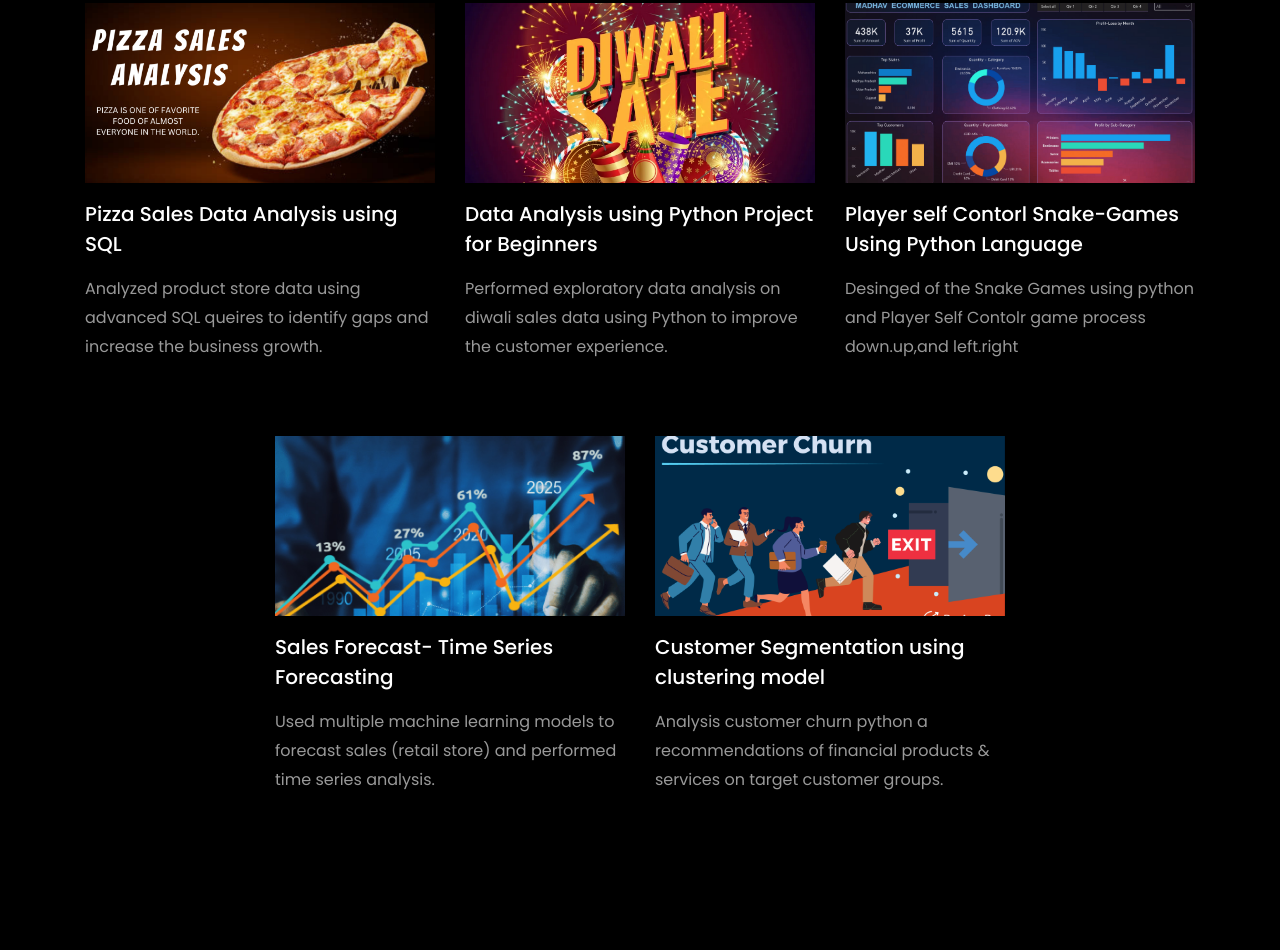
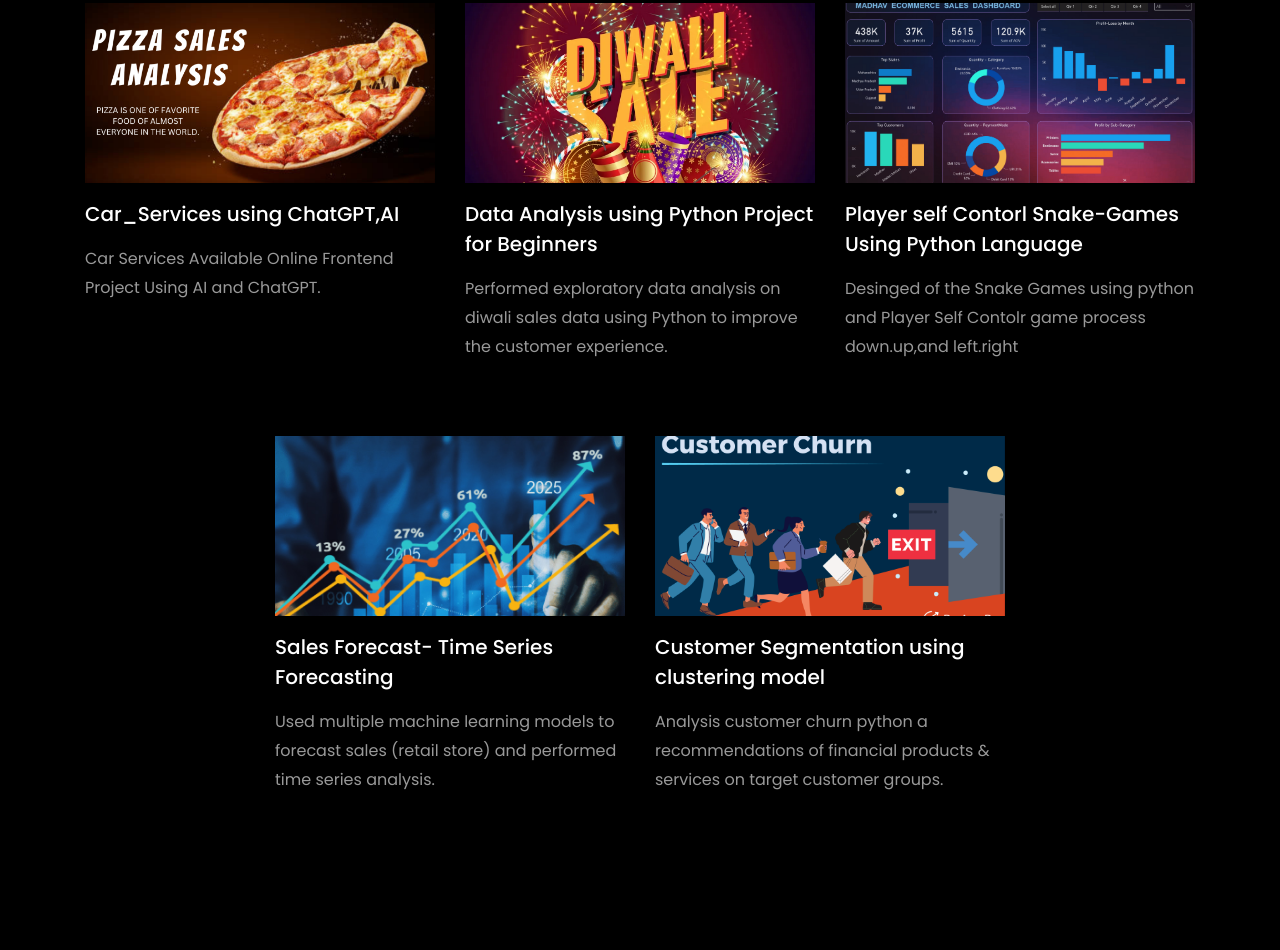
Before and after one commit to 1Ibraheem7/1Ibraheem7.github.io, a plain HTML site: page index.html in a window 1280 px wide. Shown: the part 2820-3770 px from the top of the page. Drawn offline with Linux system fonts and the light colour scheme; files whose address does not match are found by name.

Commit message:
Update index.html

```diff
--- a/index.html
+++ b/index.html
@@ -407,12 +407,12 @@
         <div class="row d-flex">
           <div class="col-md-4 d-flex ftco-animate">
           	<div class="blog-entry justify-content-end">
-              <a href=" https://github.com/1Ibraheem7/pizza_sales_sql/blob/main/Question_Answer_SQL_Query.sql" class="block-20 zoom-effect" style="background-image: url('images/proj-pizza_1.png');">
+              <a href=" https://github.com/1Ibraheem7/Car_Service" class="block-20 zoom-effect" style="background-image: url('images/proj-pizza_1.png');">
               </a>
               <div class="text mt-3 float-right d-block">
 
-                <h3 class="heading"><a href="https://github.com/1Ibraheem7/pizza_sales_sql/blob/main/Question_Answer_SQL_Query.sql">Pizza Sales Data Analysis using SQL</a></h3>
-                <p>Analyzed product store data using advanced SQL queires to identify gaps and increase the business growth.</p>
+                <h3 class="heading"><a href="https://github.com/1Ibraheem7/Car_Service">Car_Services using ChatGPT,AI</a></h3>
+                <p>Car Services Available Online Frontend Project Using AI and ChatGPT.</p>
               </div>
             </div>
           </div>
```
